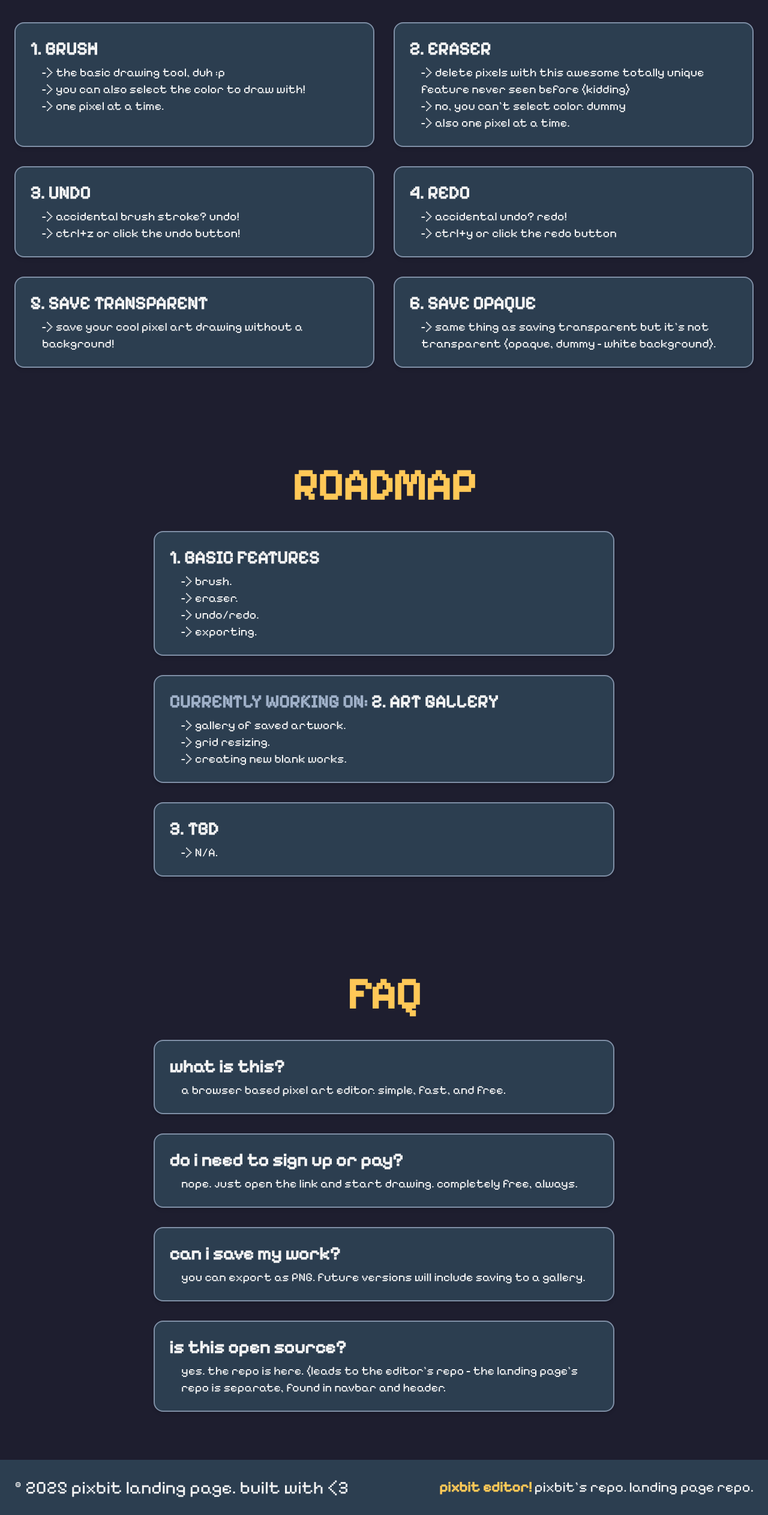
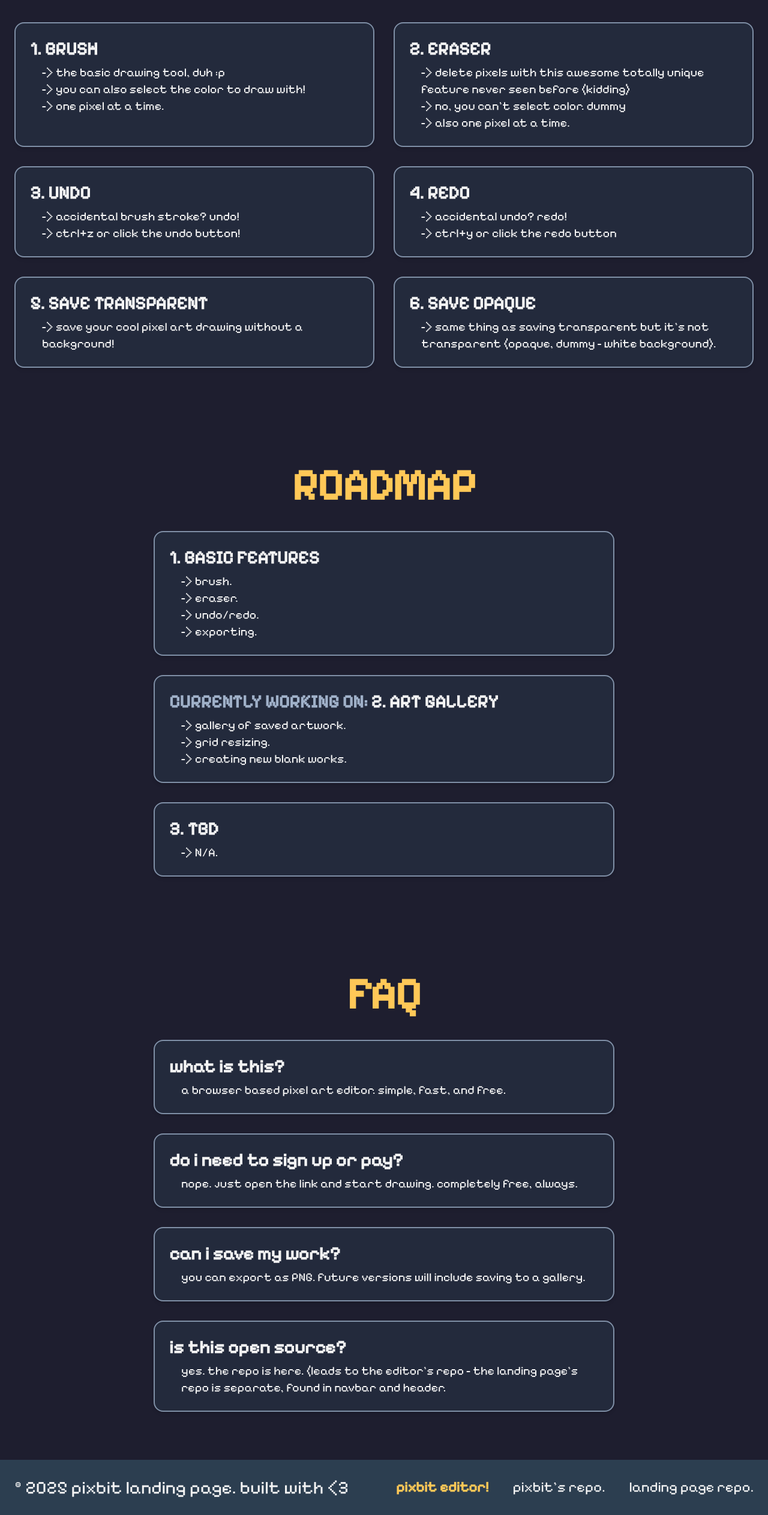
Before and after one commit to maahibatra/pixbit-landing, a website: page index.html in a window 1280 px wide. Shown: the part 1373-3898 px from the top of the page at 60% size. Drawn offline with nearby package versions, Linux system fonts and the light colour scheme.

Commit message:
finishing touches

```diff
--- a/index.html
+++ b/index.html
@@ -36,8 +36,8 @@
                 <a href="https://pixbit-nine.vercel.app/" target="_blank">open editor</a>
             </button>
             <div class="mt-10 flex flex-row justify-center items-center gap-6 px-4">
-                <img src="image-1.png" alt="editor screenshot 1" class="w-full max-w-xs sm:max-w-sm md:max-w-md lg:max-w-2xl rounded-2xl border-3 border-[#7f8fa6] hover:border-[#9fb0c8] transition">
-                <img src="image-2.png" alt="editor screenshot 2" class="w-full max-w-xs sm:max-w-sm md:max-w-md lg:max-w-2xl rounded-2xl border-3 border-[#7f8fa6] hover:border-[#9fb0c8] transition">
+                <img src="image-1.png" alt="editor screenshot 1" class="w-full max-w-xs sm:max-w-sm md:max-w-md lg:max-w-2xl rounded-2xl border-3 border-[#7f8fa6] hover:border-[#9fb0c8] hover:scale-[1.02] transition">
+                <img src="image-2.png" alt="editor screenshot 2" class="w-full max-w-xs sm:max-w-sm md:max-w-md lg:max-w-2xl rounded-2xl border-3 border-[#7f8fa6] hover:border-[#9fb0c8] hover:scale-[1.02] transition">
             </div>
         </div>
     </section>
@@ -47,7 +47,7 @@
         <h1 class="text-4xl sm:text-5xl md:text-7xl font-bold text-[#ffc857] mb-10 text-center">FEATURES</h1>
         <div class="mx-auto px-6">
             <div class="grid grid-cols-1 md:grid-cols-2 gap-8 mx-auto max-w-7xl">
-                <div class="bg-[#2c3e50] p-6 rounded-2xl shadow-md border-2 border-[#7f8fa6]">
+                <div class="bg-[#2c3e50]/40 hover:bg-[#2c3e50] p-6 rounded-2xl shadow-md border-2 border-[#7f8fa6] hover:scale-[1.02] transition">
                     <h2 class="text-3xl font-bold mb-2">1. BRUSH</h2>
                     <p class="text-xl ml-5">
                         -> the basic drawing tool, duh :p<br>
@@ -55,7 +55,7 @@
                         -> one pixel at a time.
                     </p>
                 </div>
-                <div class="bg-[#2c3e50] p-6 rounded-2xl shadow-md border-2 border-[#7f8fa6]">
+                <div class="bg-[#2c3e50]/40 hover:bg-[#2c3e50] p-6 rounded-2xl shadow-md border-2 border-[#7f8fa6] hover:scale-[1.02] transition">
                     <h2 class="text-3xl font-semibold mb-2">2. ERASER</h2>
                     <p class="text-xl ml-5">
                         -> delete pixels with this awesome totally unique feature never seen before (kidding)<br>
@@ -63,27 +63,27 @@
                         -> also one pixel at a time.
                     </p>
                 </div>
-                <div class="bg-[#2c3e50] p-6 rounded-2xl shadow-md border-2 border-[#7f8fa6]">
+                <div class="bg-[#2c3e50]/40 hover:bg-[#2c3e50] p-6 rounded-2xl shadow-md border-2 border-[#7f8fa6] hover:scale-[1.02] transition">
                     <h2 class="text-3xl font-semibold mb-2">3. UNDO</h2>
                     <p class="text-xl ml-5">
                         -> accidental brush stroke? undo!<br>
                         -> ctrl+z or click the undo button!
                     </p>
                 </div>
-                <div class="bg-[#2c3e50] p-6 rounded-2xl shadow-md border-2 border-[#7f8fa6]">
+                <div class="bg-[#2c3e50]/40 hover:bg-[#2c3e50] p-6 rounded-2xl shadow-md border-2 border-[#7f8fa6] hover:scale-[1.02] transition">
                     <h2 class="text-3xl font-semibold mb-2">4. REDO</h2>
                     <p class="text-xl ml-5">
                         -> accidental undo? redo!<br>
                         -> ctrl+y or click the redo button
                     </p>
                 </div>
-                <div class="bg-[#2c3e50] p-6 rounded-2xl shadow-md border-2 border-[#7f8fa6]">
+                <div class="bg-[#2c3e50]/40 hover:bg-[#2c3e50] p-6 rounded-2xl shadow-md border-2 border-[#7f8fa6] hover:scale-[1.02] transition">
                     <h2 class="text-3xl font-semibold mb-2">5. SAVE TRANSPARENT</h2>
                     <p class="text-xl ml-5">
                         -> save your cool pixel art drawing without a background!
                     </p>
                 </div>
-                <div class="bg-[#2c3e50] p-6 rounded-2xl shadow-md border-2 border-[#7f8fa6]">
+                <div class="bg-[#2c3e50]/40 hover:bg-[#2c3e50] p-6 rounded-2xl shadow-md border-2 border-[#7f8fa6] hover:scale-[1.02] transition">
                     <h2 class="text-3xl font-semibold mb-2">6. SAVE OPAQUE</h2>
                     <p class="text-xl ml-5">
                         -> same thing as saving transparent but it's not transparent (opaque, dummy - white background).
@@ -98,7 +98,7 @@
         <h1 class="text-4xl sm:text-5xl md:text-7xl font-bold text-[#ffc857] mb-10 text-center">ROADMAP</h1>
         <div class="mx-auto px-6">
             <div class="grid grid-cols-1 gap-8 mx-auto max-w-3xl">
-                <div class="bg-[#2c3e50] p-6 rounded-2xl shadow-md border-2 border-[#7f8fa6]">
+                <div class="bg-[#2c3e50]/40 hover:bg-[#2c3e50] p-6 rounded-2xl shadow-md border-2 border-[#7f8fa6] hover:scale-[1.02] transition">
                     <h2 class="text-3xl font-bold mb-2">1. BASIC FEATURES</h2>
                     <p class="text-xl ml-5">
                         -> brush.<br>
@@ -107,7 +107,7 @@
                         -> exporting.
                     </p>
                 </div>
-                <div class="bg-[#2c3e50] p-6 rounded-2xl shadow-md border-2 border-[#7f8fa6]">
+                <div class="bg-[#2c3e50]/40 hover:bg-[#2c3e50] p-6 rounded-2xl shadow-md border-2 border-[#7f8fa6] hover:scale-[1.02] transition">
                     <h2 class="text-3xl font-bold mb-2"><span class="text-[#9fb0c8]">CURRENTLY WORKING ON:</span> 2. ART GALLERY</h2>
                     <p class="text-xl ml-5">
                         -> gallery of saved artwork.<br>
@@ -115,7 +115,7 @@
                         -> creating new blank works.
                     </p>
                 </div>
-                <div class="bg-[#2c3e50] p-6 rounded-2xl shadow-md border-2 border-[#7f8fa6]">
+                <div class="bg-[#2c3e50]/40 hover:bg-[#2c3e50] p-6 rounded-2xl shadow-md border-2 border-[#7f8fa6] hover:scale-[1.02] transition">
                     <h2 class="text-3xl font-bold mb-2">3. TBD</h2>
                     <p class="text-xl ml-5">
                         -> N/A.
@@ -130,19 +130,19 @@
         <h1 class="text-4xl sm:text-5xl md:text-7xl font-bold text-[#ffc857] mb-10 text-center">FAQ</h1>
         <div class="mx-auto px-6">
             <div class="grid grid-cols-1 gap-8 mx-auto max-w-3xl">
-                <div class="bg-[#2c3e50] p-6 rounded-2xl shadow-md border-2 border-[#7f8fa6]">
+                <div class="bg-[#2c3e50]/40 hover:bg-[#2c3e50] p-6 rounded-2xl shadow-md border-2 border-[#7f8fa6] hover:scale-[1.02] transition">
                     <h2 class="text-3xl font-bold mb-2">what is this?</h2>
                     <p class="text-xl ml-5">a browser based pixel art editor. simple, fast, and free.</p>
                 </div>
-                <div class="bg-[#2c3e50] p-6 rounded-2xl shadow-md border-2 border-[#7f8fa6]">
+                <div class="bg-[#2c3e50]/40 hover:bg-[#2c3e50] p-6 rounded-2xl shadow-md border-2 border-[#7f8fa6] hover:scale-[1.02] transition">
                     <h2 class="text-3xl font-bold mb-2">do i need to sign up or pay?</h2>
                     <p class="text-xl ml-5">nope. just open the link and start drawing. completely free, always.</p>
                 </div>
-                <div class="bg-[#2c3e50] p-6 rounded-2xl shadow-md border-2 border-[#7f8fa6]">
+                <div class="bg-[#2c3e50]/40 hover:bg-[#2c3e50] p-6 rounded-2xl shadow-md border-2 border-[#7f8fa6] hover:scale-[1.02] transition">
                     <h2 class="text-3xl font-bold mb-2">can i save my work?</h2>
                     <p class="text-xl ml-5">you can export as PNG. future versions will include saving to a gallery.</p>
                 </div>
-                <div class="bg-[#2c3e50] p-6 rounded-2xl shadow-md border-2 border-[#7f8fa6]">
+                <div class="bg-[#2c3e50]/40 hover:bg-[#2c3e50] p-6 rounded-2xl shadow-md border-2 border-[#7f8fa6] hover:scale-[1.02] transition">
                     <h2 class="text-3xl font-bold mb-2">is this open source?</h2>
                     <p class="text-xl ml-5">yes. the repo is <a href="https://github.com/maahibatra/pixbit" target="_blank">here.</a> (leads to the editor's repo - the landing page's repo is separate, found in navbar and header.</p>
                 </div>
@@ -154,7 +154,7 @@
     <footer id="footer" class="py-7 bg-[#2c3e50] w-full">
         <div class="flex md:items-center md:justify-between flex-col md:flex-row gap-5 px-6">
             <p class="text-xl sm:text-2xl md:text-3xl text-center md:text-left">&copy; 2025 pixbit landing page. built with <3</p>
-            <p class="text-lg sm:text-xl md:text-2xl flex flex-col md:flex-row text-center gap-1">
+            <p class="text-lg sm:text-xl md:text-2xl flex flex-col md:flex-row text-center gap-1 md:gap-10">
                 <a href="https://pixbit-nine.vercel.app/" class="font-bold text-[#ffc857] hover:underline" target="_blank">pixbit editor!</a>
                 <a href="https://github.com/maahibatra/pixbit" class="hover:underline" target="_blank">pixbit's repo.</a>
                 <a href="https://github.com/maahibatra/pixbit-landing" class="hover:underline" target="_blank">landing page repo.</a>
```
